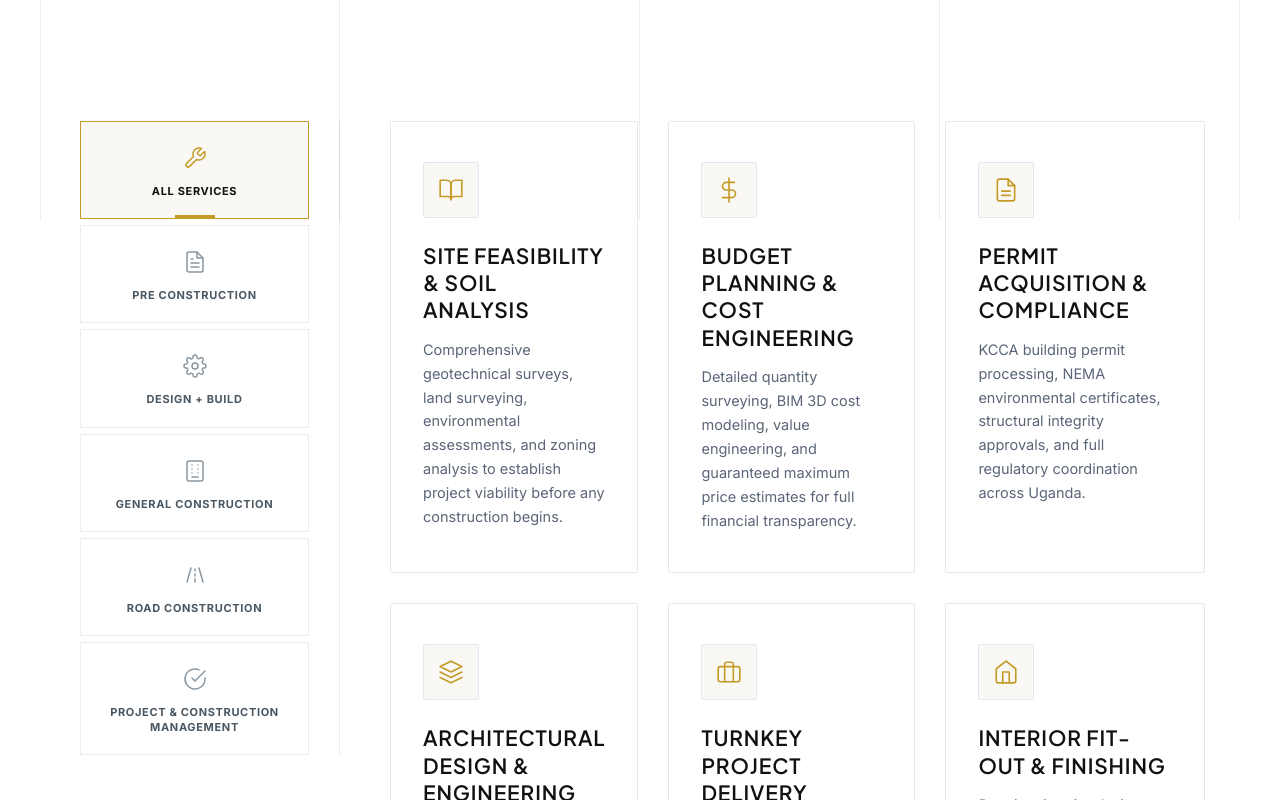
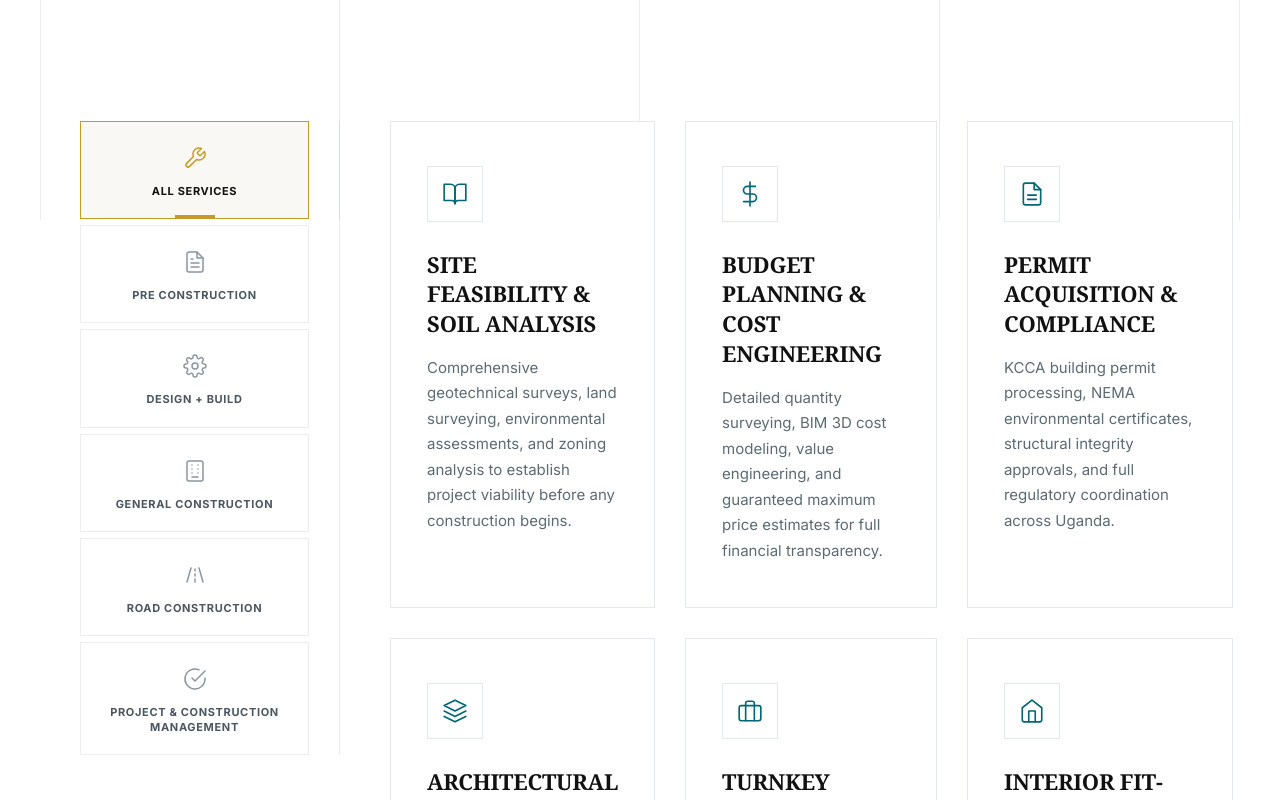
Before and after one commit to losuk/moasa, a Next.js app: page /services in a window 1280 px wide. Shown: the part 580-1380 px from the top of the page. Built offline with nearby package versions, Linux system fonts and the light colour scheme.

Commit message:
Refine service card styling to match exact teal icon, serif title, and sharp box layout from reference graphic

```diff
--- a/app/globals.css
+++ b/app/globals.css
@@ -1700,8 +1700,8 @@ a { text-decoration: none; }
 .service-card {
   background-color: #FFFFFF;
   border: 1px solid #E2E8F0;
-  border-radius: 2px;
-  padding: 40px 32px;
+  border-radius: 0px;
+  padding: 44px 36px;
   display: flex;
   flex-direction: column;
   gap: 0;
@@ -1710,7 +1710,7 @@ a { text-decoration: none; }
 }
 
 .service-card:hover {
-  border-color: #C59B27;
+  border-color: #006674;
   transform: translateY(-4px);
   box-shadow: 0 12px 32px rgba(0, 0, 0, 0.05);
 }
@@ -1718,36 +1718,38 @@ a { text-decoration: none; }
 .service-card-icon {
   width: 56px;
   height: 56px;
-  border-radius: 2px;
-  background-color: #FAF8F5;
+  border-radius: 0px;
+  background-color: #FFFFFF;
   border: 1px solid #E2E8F0;
   display: flex;
   align-items: center;
   justify-content: center;
-  color: #C59B27;
-  margin-bottom: 24px;
+  color: #006674;
+  margin-bottom: 28px;
   flex-shrink: 0;
 }
 
 .service-card-icon svg {
   width: 26px;
   height: 26px;
+  stroke: #006674;
 }
 
 .service-card-title {
-  font-family: var(--font-heading);
-  font-size: 21px;
+  font-family: Georgia, 'Times New Roman', serif, var(--font-heading);
+  font-size: 22px;
   font-weight: 600;
   color: #111111;
-  line-height: 1.3;
-  margin-bottom: 14px;
+  line-height: 1.35;
+  margin-bottom: 16px;
+  letter-spacing: -0.01em;
 }
 
 .service-card-desc {
-  font-size: 14.5px;
-  color: #5A6578;
+  font-size: 15px;
+  color: #5C6B73;
   font-weight: 400;
-  line-height: 1.65;
+  line-height: 1.7;
 }
 
 /* Services Page — Responsive */
```
